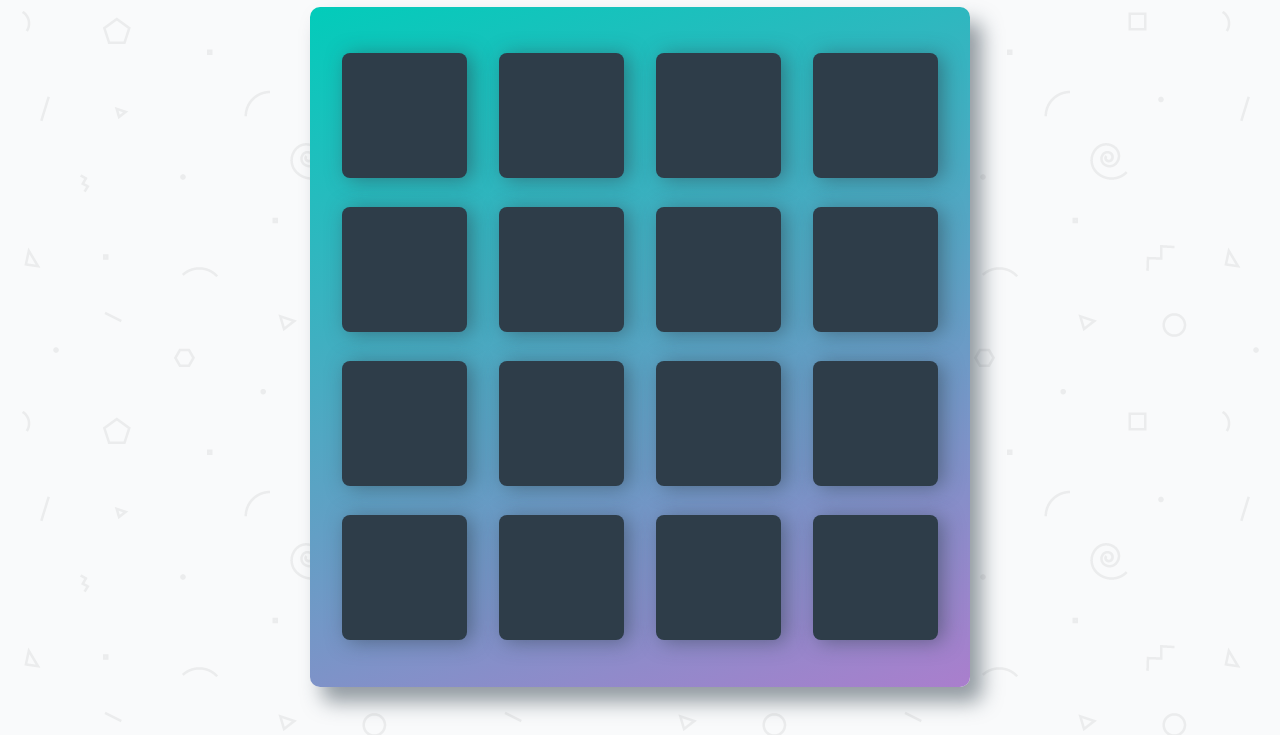
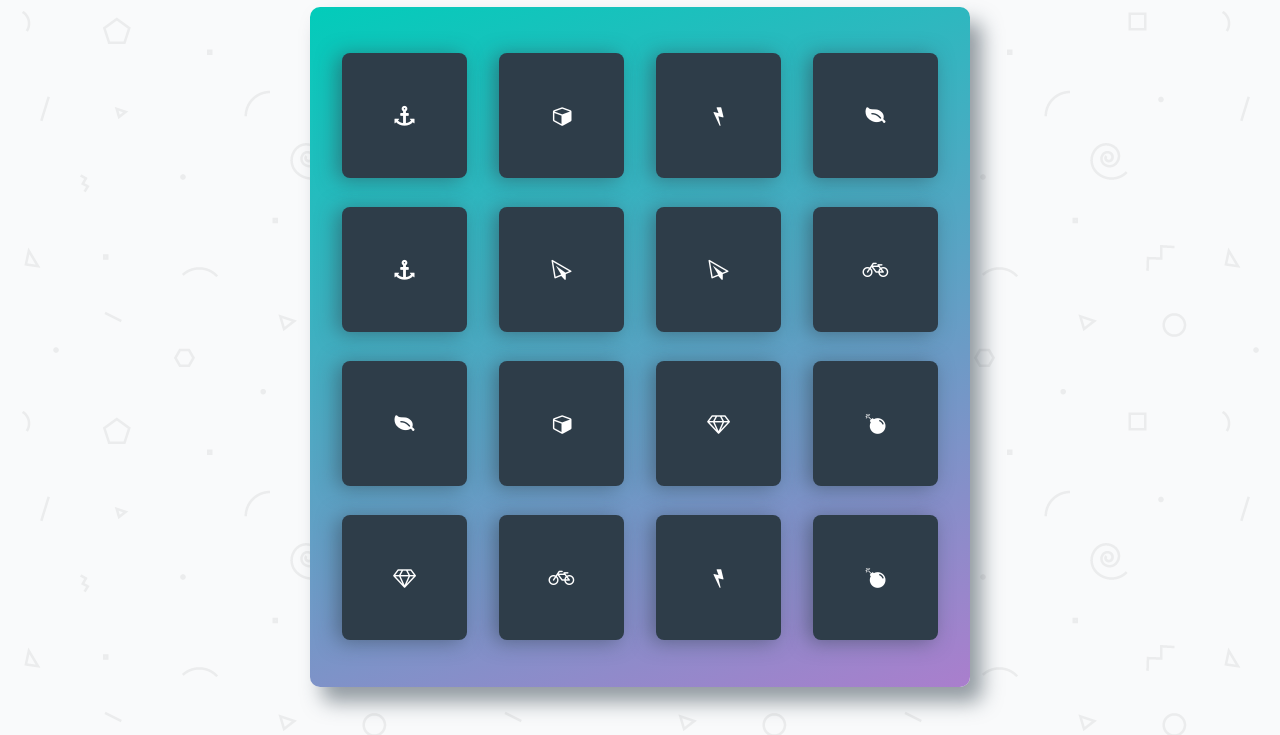
Before and after one commit to ivanteso/memory_game, a plain HTML site: page index.html in a window 1280 px wide. Shown: the part 108-843 px from the top of the page. Drawn offline with Linux system fonts and the light colour scheme; a web font is replaced by a local one.

Commit message:
Feat: add a flip animation when cards are clicked

```diff
--- a/css/app.css
+++ b/css/app.css
@@ -55,7 +55,7 @@ h1 {
     height: 125px;
     width: 125px;
     background: #2e3d49;
-    font-size: 0;
+    font-size: 20px;
     color: #ffffff;
     border-radius: 8px;
     cursor: pointer;
@@ -63,6 +63,9 @@ h1 {
     justify-content: center;
     align-items: center;
     box-shadow: 5px 2px 20px 0 rgba(46, 61, 73, 0.5);
+    transform: rotateY(180deg);
+    transition: transform 0.5s ease;
+    transform-style: preserve-3d;
 }
 
 .deck .card.open {
```
